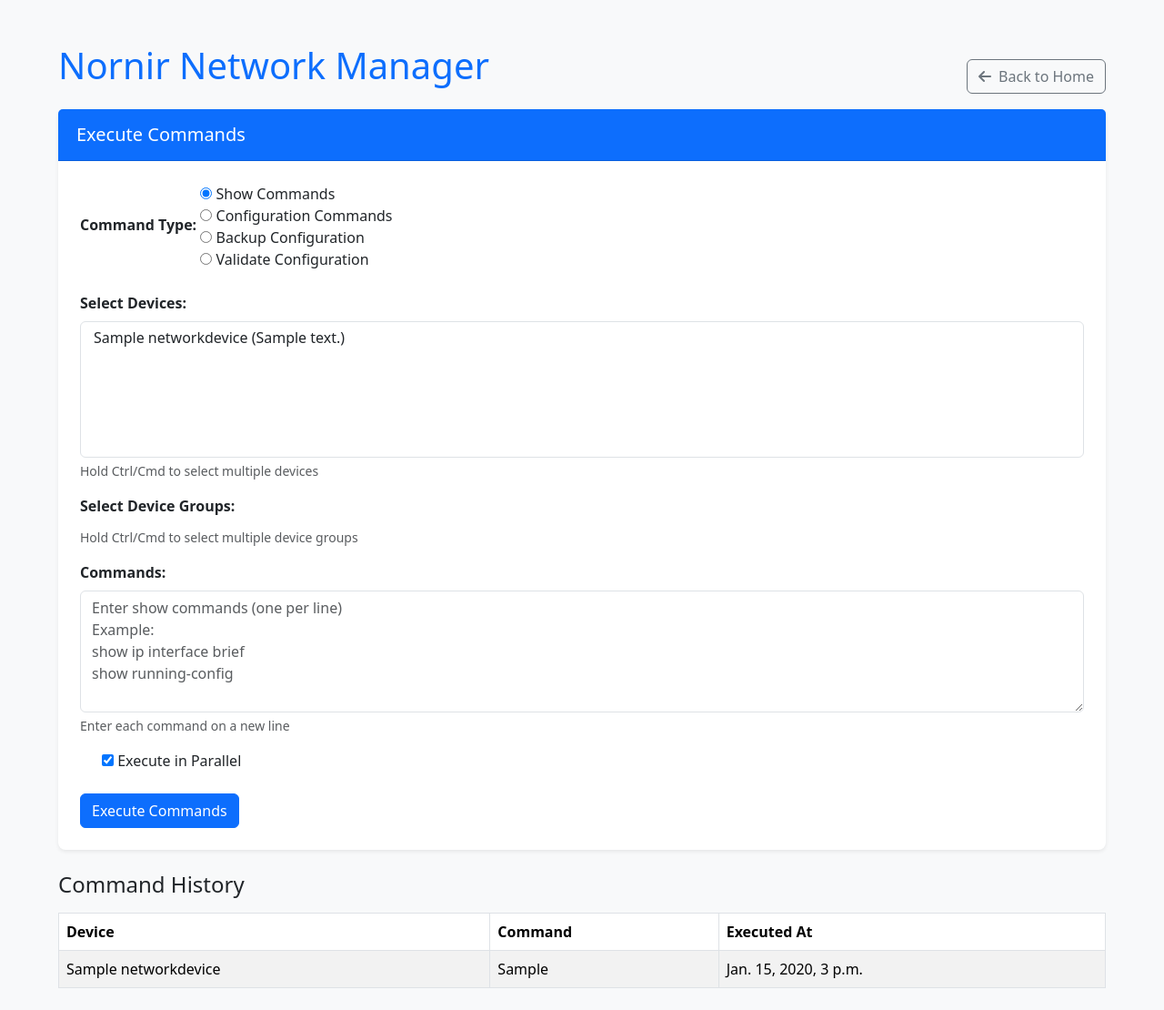
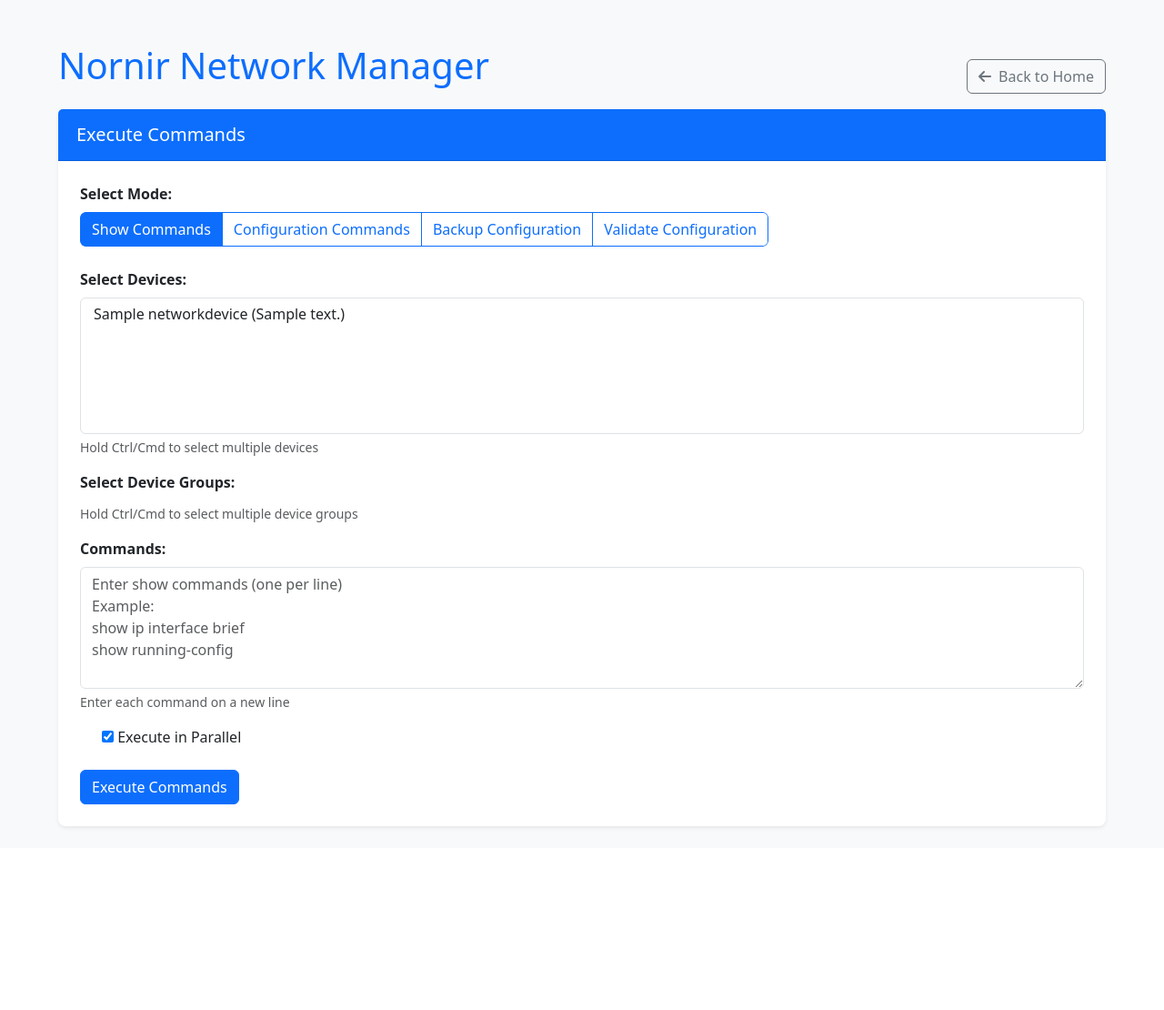
Before and after one commit to sydasif/django_network_manager, a Django app: page /nornir/ in a window 1280 px wide. Shown: the part 116-1226 px from the top of the page at 91% size. After the commit the page ends 1027 px from the top, so only its background shows below. Run offline with Django 5.2, Linux system fonts and the light colour scheme; tables that the repository leaves empty hold one stand-in row (values such as "Sample post").

Commit message:
made UI consistence between the Netmiko and Nornir tools

```diff
--- a/netmiko_tools/templates/netmiko_tools/index.html
+++ b/netmiko_tools/templates/netmiko_tools/index.html
@@ -86,7 +86,7 @@
                 </div>
 
                 <div class="mt-4">
-                    <button type="submit" class="btn btn-primary w-100 py-2">Execute Command</button>
+                    <button type="submit" class="btn btn-primary">Execute Command</button>
                 </div>
             </form>
         </div>
--- a/nornir_tools/forms.py
+++ b/nornir_tools/forms.py
@@ -11,6 +11,7 @@ class NornirCommandForm(forms.Form):
     )
 
     command_type = forms.ChoiceField(
+        label="Select Mode:",
         choices=[
             ("show", "Show Commands"),
             ("config", "Configuration Commands"),
--- a/nornir_tools/templates/nornir_tools/index.html
+++ b/nornir_tools/templates/nornir_tools/index.html
@@ -28,10 +28,13 @@
             <form method="post">
                 {% csrf_token %}
 
-                <div class="mb-4">
-                    <label class="form-label fw-bold">Command Type:</label>
-                    <div class="btn-group" role="group">
-                        {{ form.command_type }}
+                <div class="form-group mb-4">
+                    <label class="d-block fw-bold mb-2">{{ form.command_type.label }}</label>
+                    <div class="btn-group" role="group" aria-label="Command Type">
+                        {% for value, text in form.command_type.field.choices %}
+                        <input type="radio" class="btn-check" name="{{ form.command_type.name }}" value="{{ value }}" id="btn-{{ value }}" {% if value == form.command_type.value %}checked{% endif %}>
+                        <label class="btn btn-outline-primary" for="btn-{{ value }}">{{ text }}</label>
+                        {% endfor %}
                     </div>
                 </div>
 
@@ -71,51 +74,22 @@
     <div class="mt-4">
         <h4 class="mb-3">Results</h4>
         <div class="accordion" id="resultsAccordion">
-            {% for command, result in results.items %}
+            {% for device, result in results.items %}
             <div class="accordion-item">
                 <h2 class="accordion-header">
                     <button class="accordion-button" type="button" data-bs-toggle="collapse"
-                            data-bs-target="#collapse{{ forloop.counter }}">
-                        {{ command }}
+                            data-bs-target="#collapse{{ forloop.counter }}"
+                            aria-expanded="false" aria-controls="collapse{{ forloop.counter }}">
+                        {{ device }}
                     </button>
                 </h2>
-                <div id="collapse{{ forloop.counter }}" class="accordion-collapse collapse show"
-                     data-bs-parent="#resultsAccordion">
-                    <div class="accordion-body">
-                        <pre class="bg-light p-3 rounded"><code>{{ result }}</code></pre>
+                <div id="collapse{{ forloop.counter }}" class="accordion-collapse collapse show" data-bs-parent="#resultsAccordion">
+                    <div class="accordion-body bg-light">
+                        <pre class="mb-0">{{ result }}</pre>
                     </div>
-                    {% for device in devices %}
-                    <a href="{% url 'nornir_tools:nornir_device_history' device.id %}" class="btn btn-sm btn-info">View History for {{ device.name }}</a>
-                    {% endfor %}
                 </div>
             </div>
             {% endfor %}
-        </div>
-    </div>
-    {% endif %}
-
-    {% if nornir_history %}
-    <div class="mt-4">
-        <h4 class="mb-3">Command History</h4>
-        <div class="table-responsive">
-            <table class="table table-striped table-bordered">
-                <thead>
-                    <tr>
-                        <th>Device</th>
-                        <th>Command</th>
-                        <th>Executed At</th>
-                    </tr>
-                </thead>
-                <tbody>
-                    {% for history in nornir_history %}
-                    <tr>
-                        <td>{{ history.device.name }}</td>
-                        <td>{{ history.command }}</td>
-                        <td>{{ history.executed_at }}</td>
-                    </tr>
-                    {% endfor %}
-                </tbody>
-            </table>
         </div>
     </div>
     {% endif %}
--- a/nornir_tools/views.py
+++ b/nornir_tools/views.py
@@ -42,8 +42,6 @@ def nornir_home(request):
             except Exception as e:
                 messages.error(request, f"Error executing commands: {str(e)}")
 
-    # Get recent command history
-    nornir_history = NornirCommandHistory.objects.all().order_by("-executed_at")[:5]
     devices = NetworkDevice.objects.filter(is_active=True)
 
     return render(
@@ -52,7 +50,6 @@ def nornir_home(request):
         {
             "form": form,
             "results": results,
-            "nornir_history": nornir_history,
             "devices": devices,
         },
     )
```
